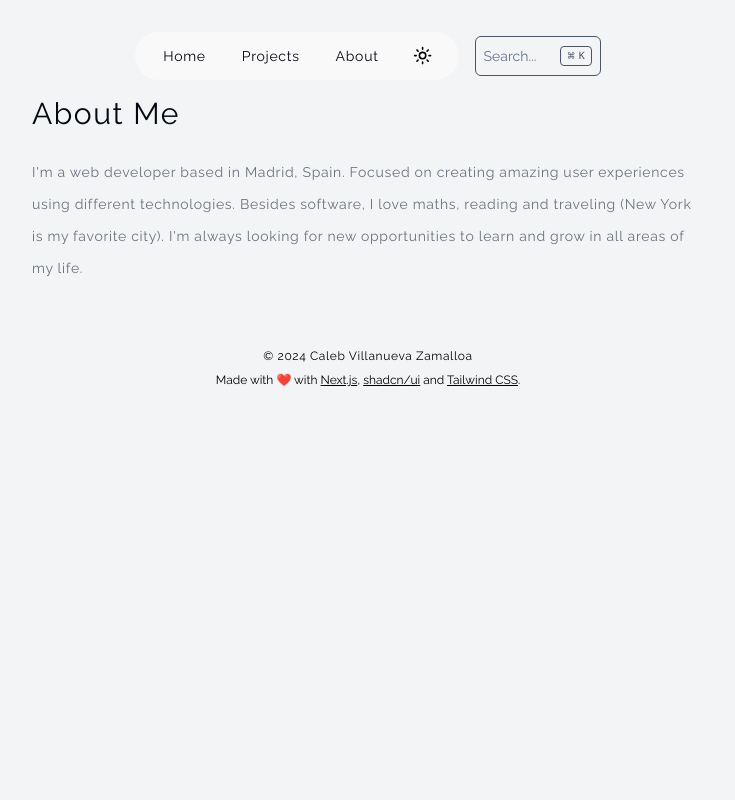
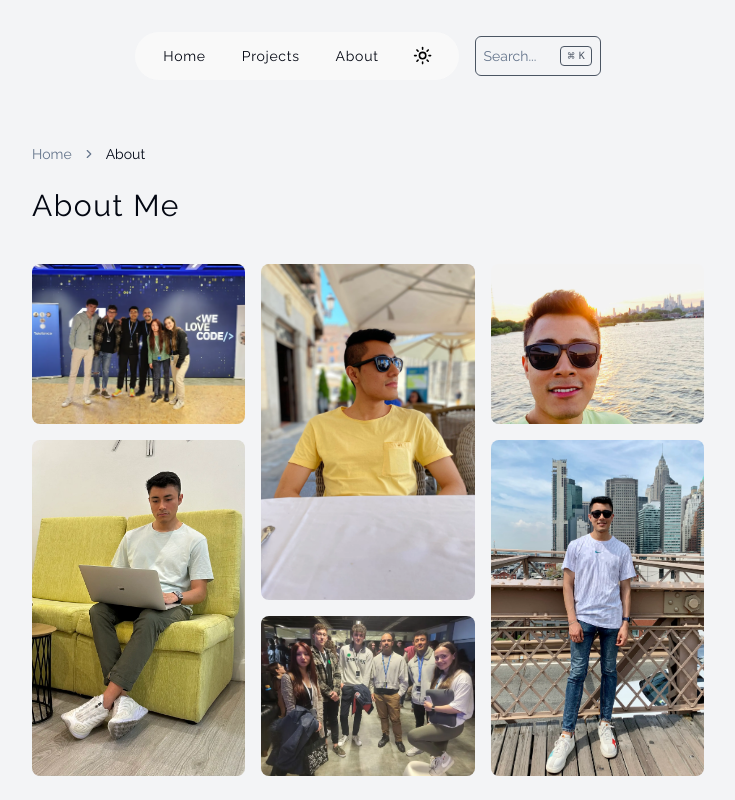
Before and after one commit to ecaleb97/ecaleb.dev, a Next.js app: page /about in a window 1280 px wide. Shown: the top 800 px of the page, without its empty margins (272-1007 px from the left). Built offline with nearby package versions, Linux system fonts and the light colour scheme.

Commit message:
refactor: Update About component layout and content

```diff
--- a/src/components/about/about.tsx
+++ b/src/components/about/about.tsx
@@ -1,33 +1,18 @@
+import { BentoGrid } from '@/components/bento/bento-grid';
+import { Path } from '@/components/breadcrumb/path';
 import { SectionHeading } from '@/components/heading/section-heading';
 import { SectionWrapper } from '@/components/section/section-wrapper';
-import aboutPhoto from '@/static/images/portfolio-photo.webp';
-import Image from 'next/image';
-import { Path } from '../breadcrumb/path';
 
 export function About() {
   return (
     <SectionWrapper
-      className='my-16'
+      className='my-28'
     >
-      {/* <Path name='About' /> */}
+      <Path name='About' />
       <SectionHeading>
         About me
       </SectionHeading>
-      {/* <div className='flex flex-col gap-6 sm:flex-row-reverse'>
-        <Image
-          src={aboutPhoto}
-          alt="Caleb's in Brooklyn's Bridge"
-          className='rounded-md shadow-md'
-          width={250}
-          height={200}
-        />
-        <p
-          className='tracking-wider text-pretty text-sm
-        leading-6 sm:leading-8 font-light text-gray-500 dark:text-white'
-        >
-        I&apos;m a web developer based in Madrid, Spain. Focused on creating amazing user experiences using different technologies. Besides software, I love maths, reading and traveling (New York is my favorite city). I&apos;m always looking for new opportunities to learn and grow in all areas of my life.
-        </p>
-      </div> */}
+      <BentoGrid />
       <p
         className='tracking-wider text-pretty text-sm
         leading-8 font-light text-gray-500 dark:text-white'
```
